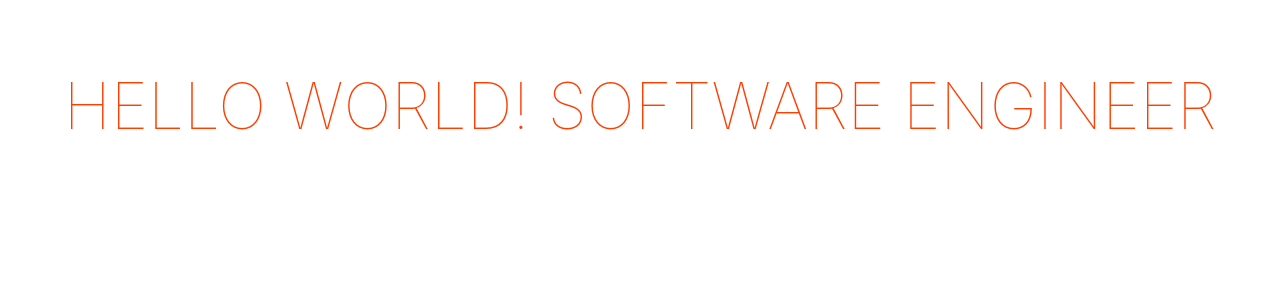
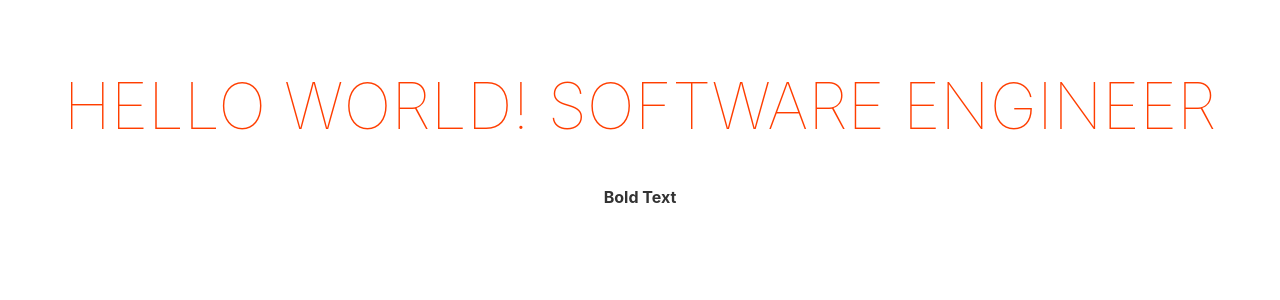
Before and after one commit to alokup60/test-app, a Svelte app: page / in a window 1280 px wide. Shown: the top 300 px of the page. Built offline with nearby package versions, Linux system fonts and the light colour scheme.

Commit message:
binding html

```diff
--- a/src/App.svelte
+++ b/src/App.svelte
@@ -1,10 +1,12 @@
 <script>
 	export let name;
 	const designation = "Software Engineer"
+	const boldText = `<b>Bold Text</b>`
 </script>
 
 <main>
 	<h1>Hello {name}! {designation}</h1>
+	<div>{@html boldText}</div>
 </main>
 
 <style>
```
